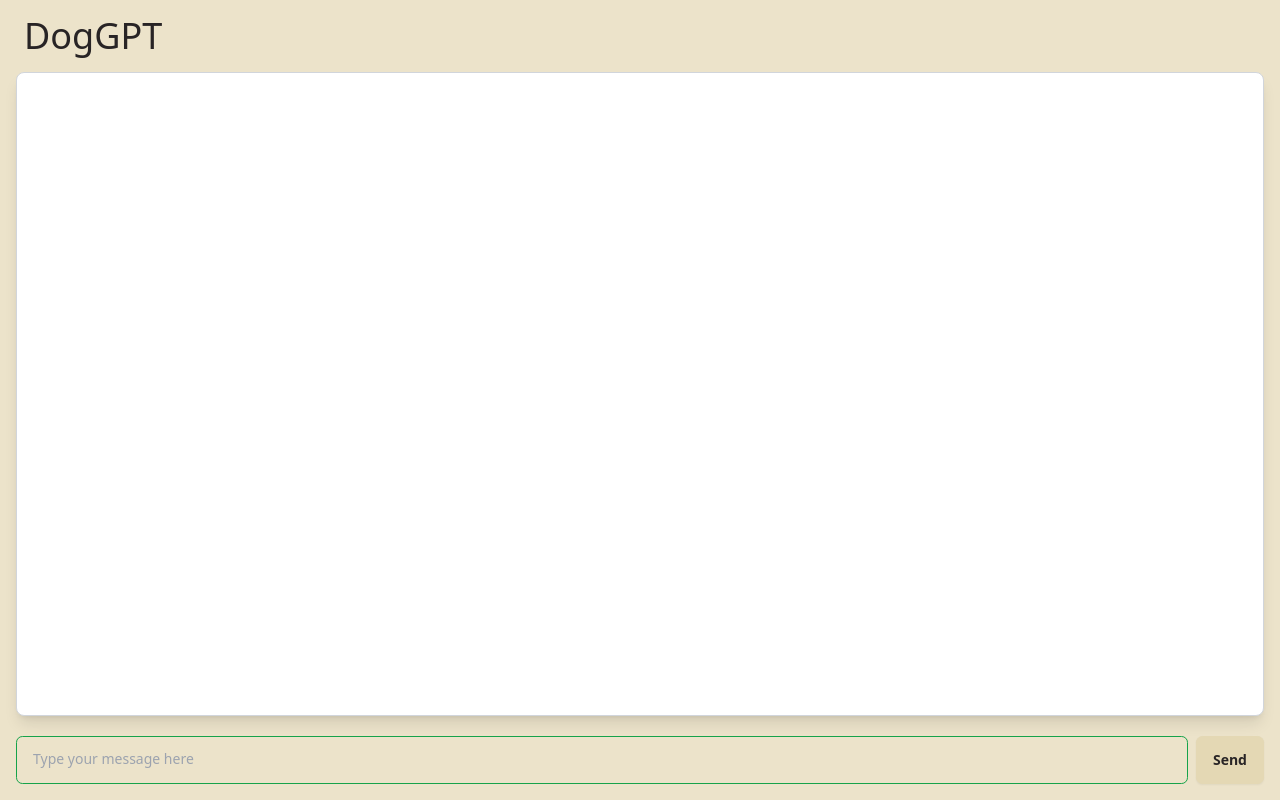
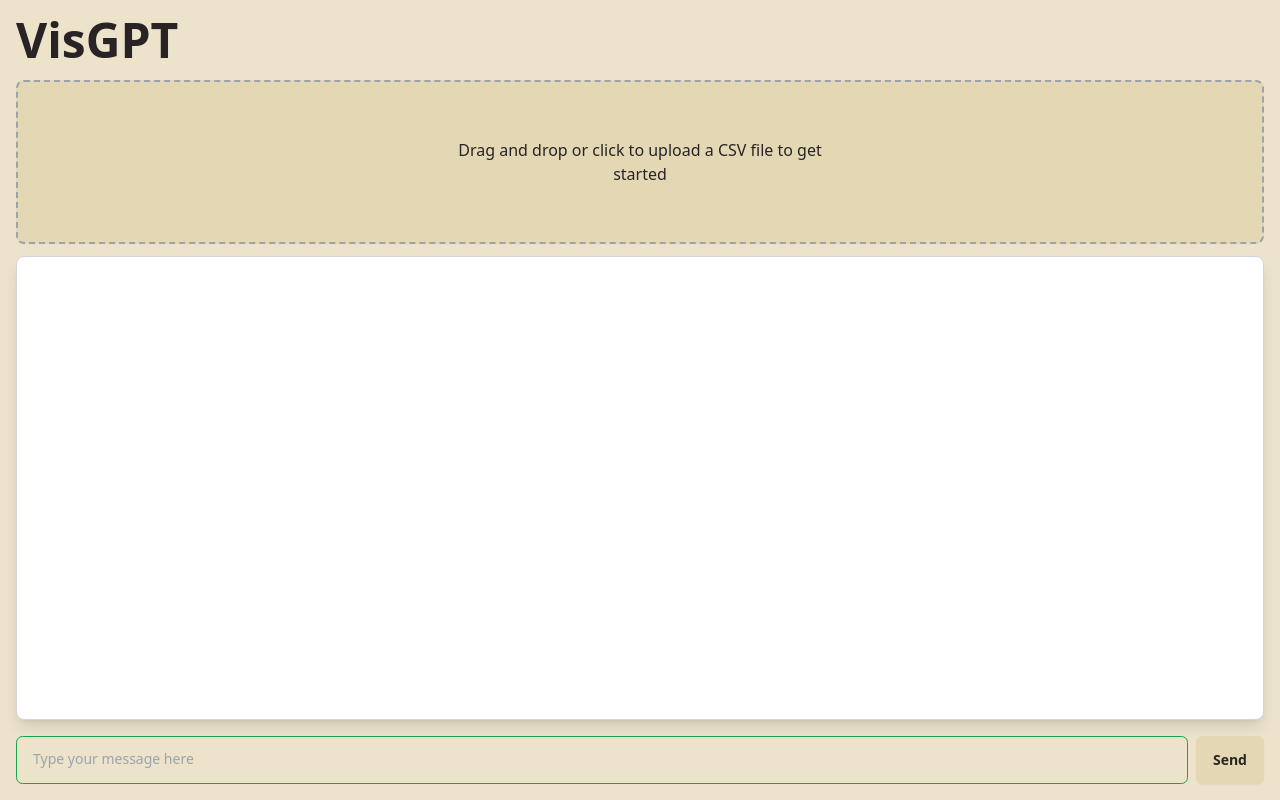
Before and after one commit to jkimdan/hai-interaction, a React (Create React App) app in the folder client/: page / in a window 1280 px wide. Built offline with nearby package versions, Linux system fonts and the light colour scheme; what ldrs would draw is missing.

Commit message:
add initial file upload and preview functionality

```diff
--- a/client/package.json
+++ b/client/package.json
@@ -6,6 +6,7 @@
     "@testing-library/jest-dom": "^5.17.0",
     "@testing-library/react": "^13.4.0",
     "@testing-library/user-event": "^13.5.0",
+    "d3-dsv": "^3.0.1",
     "gh-pages": "^6.1.1",
     "ldrs": "^1.0.2",
     "react": "^18.3.1",
--- a/client/src/App.js
+++ b/client/src/App.js
@@ -1,6 +1,6 @@
 import { useState, useRef, useEffect } from 'react';
 import { bouncy } from 'ldrs'
-
+import { csvParse, autoType } from 'd3-dsv';
 bouncy.register()
 const url = "https://hai-interaction.onrender.com/";
 
@@ -9,6 +9,9 @@
   const [chatHistory, setChatHistory] = useState([]);
   const [loading, setLoading] = useState(false);
   const chatContainerRef = useRef(null);
+  const [csvData, setCsvData] = useState([]);
+  const [showTable, setShowTable] = useState(true);
+
 
   function sendMessage() {
     if (message === "") {
@@ -41,75 +44,176 @@
     }
   }, [chatHistory]);
 
+  const handleFileUpload = (e) => {
+    const file = e.target.files[0];
+    if (file) {
+      readCSVFile(file);
+    }
+  };
+
+  const handleDrop = (e) => {
+    e.preventDefault();
+    const file = e.dataTransfer.files[0];
+    if (file) {
+      readCSVFile(file);
+    }
+  };
+
+  const readCSVFile = (file) => {
+    const reader = new FileReader();
+    reader.onload = (event) => {
+      const text = event.target.result;
+      const parsedData = csvParse(text, autoType);
+      console.log(parsedData);
+      setCsvData(parsedData);
+    };
+    reader.onerror = (error) => {
+      console.error('Error reading CSV file:', error);
+    };
+    reader.readAsText(file);
+  };
+
   function handleMessage(e) {
     setMessage(e.target.value);
   }
 
+
 return (
-    <div className="h-screen w-full flex flex-col p-4">
-      <h1 className="text-4xl ml-2 mb-4">DogGPT</h1>
+<div className="h-screen w-full flex flex-col">
+  <h1 className="text-5xl font-bold p-4">VisGPT</h1>
 
-      <div className="bg-white shadow-lg rounded-lg p-4 h-full overflow-y-auto border border-gray-300" ref={chatContainerRef}>
+  <div className="px-4">
+    <div
+      className="hero rounded-lg bg-base-200 h-auto border-dashed border-2 border-gray-400 flex justify-center items-center cursor-pointer mx-auto py-4"
+      onDragOver={(e) => e.preventDefault()}
+      onDrop={handleDrop}
+    >
+      <label
+        htmlFor="file-upload"
+        className="hero-content text-center max-w-md flex flex-col justify-center items-center"
+      >
+        <p className="py-6">
+          Drag and drop or click to upload a CSV file to get started
+        </p>
+        <input
+          id="file-upload"
+          type="file"
+          accept=".csv"
+          className="file-input file-input-ghost w-full max-w-xs hidden"
+          onChange={handleFileUpload}
+        />
+      </label>
+    </div>
+  </div>
+  {csvData.length > 0 && showTable && (
+  <div className="flex-1 bg-white shadow-lg rounded-lg overflow-y-auto border border-gray-300 mb-0 mt-3 mx-4 px-4">
+    <table className="table-auto w-full">
+      <thead>
+        <tr>
+          {csvData.columns.map((header, index) => (
+            <th key={index} className="px-4 py-2 border">{header}</th>
+          ))}
+        </tr>
+      </thead>
+      <tbody>
+      {csvData.slice(0, 10).map((row, rowIndex) => (
+        <tr key={rowIndex}>
+          {csvData.columns.map((column, colIndex) => (
+            <td key={colIndex} className="px-4 py-2 border">{row[column]}</td>
+          ))}
+        </tr>
+      ))}
+    </tbody>
+    </table>
+  </div>
+)}
+{csvData.length > 0 && (
+  <div className="flex justify-center px-4 mt-2">
+    <button
+      className="btn btn-sm btn-secondary"
+      onClick={() => setShowTable(!showTable)}
+    >
+      {showTable ? 'Hide Table Preview' : 'Show Table Preview'}
+    </button>
+  </div>
+)}
+
+  <div
+    className="flex-1 bg-white shadow-lg rounded-lg overflow-y-auto border border-gray-300 mb-0 mt-3 mx-4 px-4"
+    ref={chatContainerRef}
+  >
+
   {chatHistory.map((chat, index) => (
-          <div key={index} className={`chat ${chat.sender === "user" ? "chat-end" : "chat-start"}`}>
+  <div
+    key={index}
+    className={`chat ${
+      chat.sender === "user" ? "chat-end" : "chat-start"
+    } mb-4`}
+  >
     {chat.sender === "bot" && (
-              <div className="chat-image avatar">
+      <div className="chat-image avatar mr-2">
         <div className="w-10 rounded-full">
           <img
-                    alt="Apollo"
-                    src="https://i.ibb.co/gzZKJjt/apollo.jpg"
+            alt="Vision"
+            src="https://pbs.twimg.com/profile_images/1816871301597786112/7W8tnSY8_400x400.jpg"
           />
         </div>
       </div>
     )}
     <div className="chat-header">
-              {chat.sender === "user" ? "You" : "Apollo"}
+      {chat.sender === "user" ? "You" : "Vision"}
     </div>
-            <div className={`chat-bubble break-words max-w-[75%] ${chat.sender === "user" ? "chat-bubble-primary" : "chat-bubble-warning"}`}>
+    <div
+      className={`chat-bubble break-words max-w-[75%] ${
+        chat.sender === "user"
+          ? "chat-bubble-primary"
+          : "chat-bubble-warning"
+      }`}
+    >
       {chat.message}
     </div>
   </div>
 ))}
 
+
     {loading && (
-          <div className="chat chat-start">
-            <div className="chat-image avatar">
+      <div className="chat chat-start mb-4">
+        <div className="chat-image avatar mr-2">
           <div className="w-10 rounded-full">
             <img
-                  alt="Apollo"
-                  src="https://i.ibb.co/gzZKJjt/apollo.jpg"
+              alt="Vision"
+              src="https://pbs.twimg.com/profile_images/1816871301597786112/7W8tnSY8_400x400.jpg"
             />
           </div>
         </div>
-            <div className="chat-header">Apollo</div>
+        <div className="chat-header">Vision</div>
         <div className="chat-bubble chat-bubble-warning">
-            <l-bouncy
-              size="25"
-              speed="1.00"
-              color="black"
-            ></l-bouncy>
+          <l-bouncy size="25" speed="1.00" color="black"></l-bouncy>
         </div>
       </div>
     )}
   </div>
-      <div className="mt-5 flex gap-2">
+
+  <div className="flex gap-2 p-4">
     <textarea
       placeholder="Type your message here"
       value={message}
       className="textarea textarea-success w-full max-w-x resize-none"
-        onInput={handleMessage}
+      onChange={handleMessage}
       rows={1}
       onKeyDown={(e) => {
-          if (e.key === 'Enter' && !e.shiftKey) {
+        if (e.key === "Enter" && !e.shiftKey) {
           e.preventDefault();
           sendMessage();
         }
       }}
     />
-        <button className="btn" onClick={sendMessage}>Send</button>
+    <button className="btn" onClick={sendMessage}>
+      Send
+    </button>
   </div>
 </div>
+
 );
 }
-
 export default App;
```
Also changed, not shown: 1 other file (tests, documents, lock files or other folders). Lines whose indentation alone changed are shown as unchanged.
